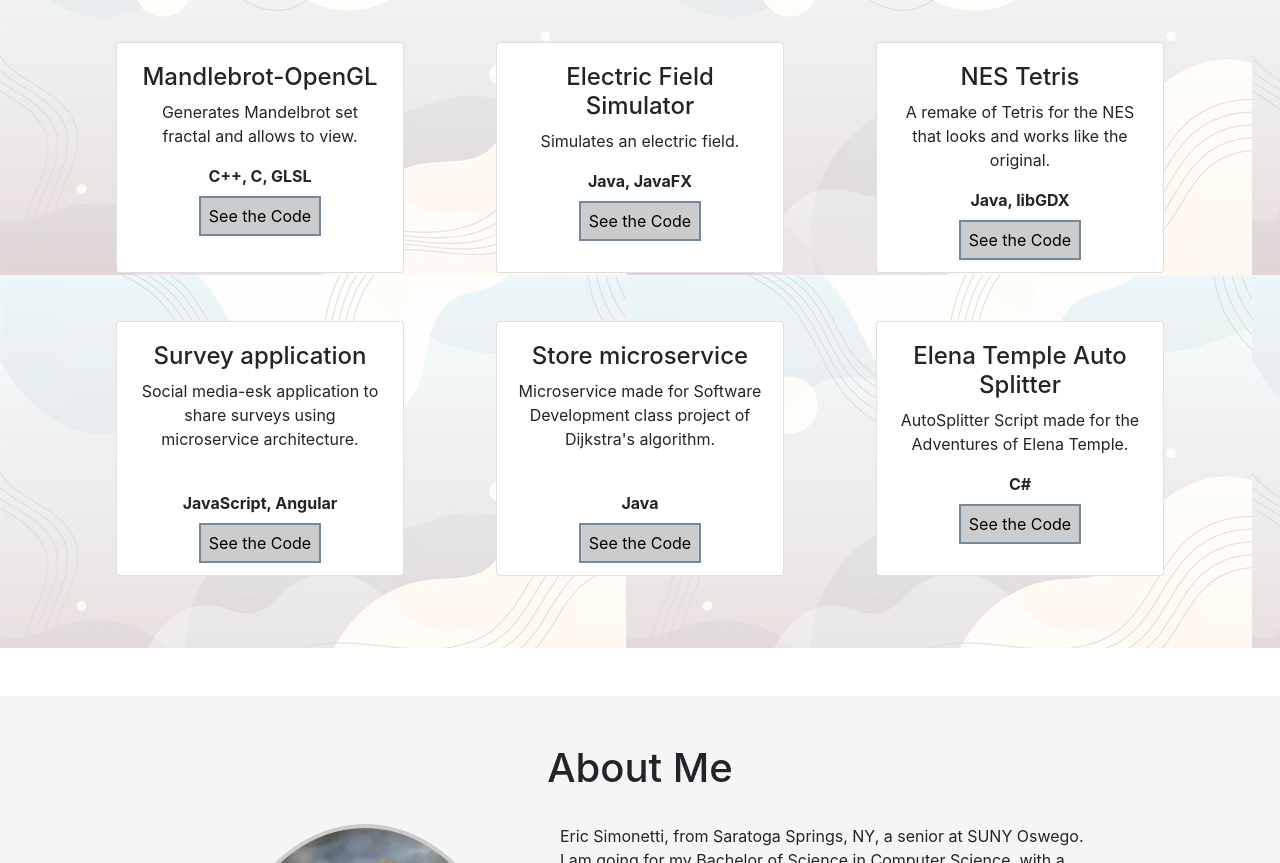
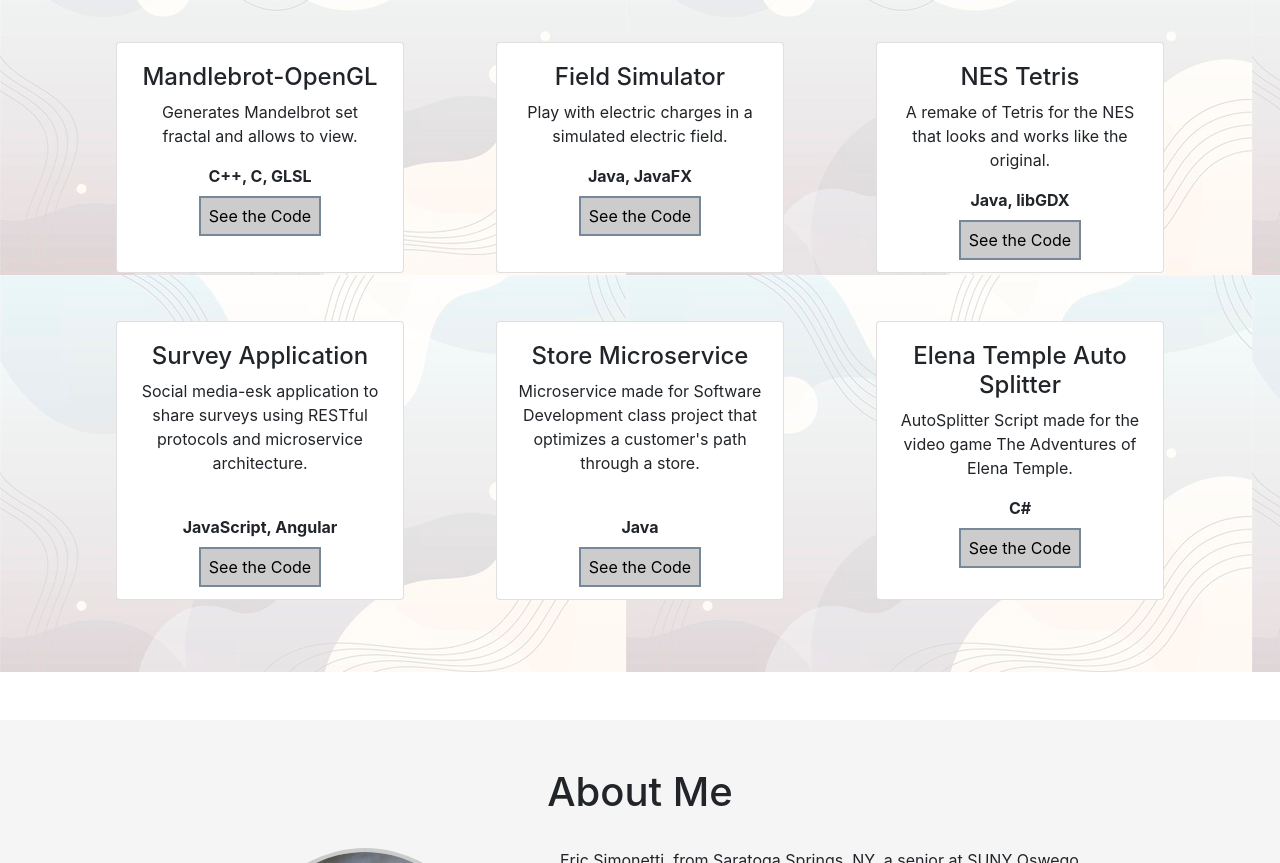
Before and after one commit to EricSimonetti/Portfolio-WebSite, a plain HTML site: page index.html in a window 1280 px wide. Shown: the part 1681-2544 px from the top of the page. Drawn offline with nearby package versions, Linux system fonts and the light colour scheme.

Commit message:
made small changes

```diff
--- a/index.html
+++ b/index.html
@@ -328,8 +328,8 @@
                     <div class="card" style="width: 18rem;">
                         <div class="card-body portfolio-caption">
                             <!-- This is if I decide I want the image: <img src="images/electricField.png" class="card-img-top" alt="Electric Field"> -->
-                            <h4 class="portfolio-title">Electric Field Simulator</h4>
-							<p> Simulates an electric field. </p>
+                            <h4 class="portfolio-title">Field Simulator</h4>
+							<p> Play with electric charges in a simulated electric field. </p>
                             <p class="portfolio-body"><Strong>Java, JavaFX</Strong></p>
                             <a href="https://github.com/EricSimonetti/Electric-Field-Simulator" target="_blank"
                                 class="code-btn" role="button">See the Code</a>
@@ -349,8 +349,8 @@
                 <div class="col-md-4 d-flex justify-content-center">
                     <div class="card" style="width: 18rem;">
                         <div class="card-body portfolio-caption">
-                            <h4 class="portfolio-title">Survey application </h4>
-							<p> Social media-esk application to share surveys using microservice architecture. </p><br>
+                            <h4 class="portfolio-title">Survey Application </h4>
+							<p> Social media-esk application to share surveys using RESTful protocols and microservice architecture. </p><br>
                             <p class="portfolio-body"><Strong>JavaScript, Angular</Strong></p>
                             <a href="https://github.com/EricSimonetti/Survey-app" target="_blank" class="code-btn"
                                 role="button">See the Code</a>
@@ -358,8 +358,8 @@
                 <div class="col-md-4 d-flex justify-content-center">
                     <div class="card" style="width: 18rem;">
                         <div class="card-body portfolio-caption">
-                            <h4 class="portfolio-title">Store microservice</h4>
-							<p> Microservice made for Software Development class project of Dijkstra's algorithm. </p><br>
+                            <h4 class="portfolio-title">Store Microservice</h4>
+							<p> Microservice made for Software Development class project that optimizes a customer's path through a store. </p><br>
                             <p class="portfolio-body"><Strong>Java</Strong></p>
                             <a href="https://github.com/EricSimonetti/AlgorithmTest" target="_blank"
                                 class="code-btn" role="button">See the Code</a>
@@ -368,7 +368,7 @@
                     <div class="card" style="width: 18rem;">
                         <div class="card-body portfolio-caption">
                             <h4 class="portfolio-title">Elena Temple Auto Splitter</h4>
-							<p> AutoSplitter Script made for the Adventures of Elena Temple. </p>
+							<p> AutoSplitter Script made for the video game The Adventures of Elena Temple. </p>
                             <p class="portfolio-body"><Strong>C#</Strong></p>
                             <a href="https://github.com/EricSimonetti/ElenaTempleAutoSplitter" target="_blank" class="code-btn"
                                 role="button">See the Code</a>
```
